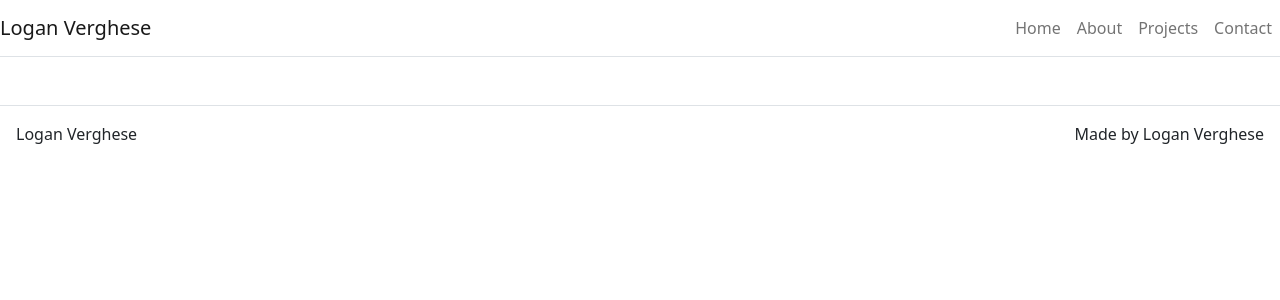
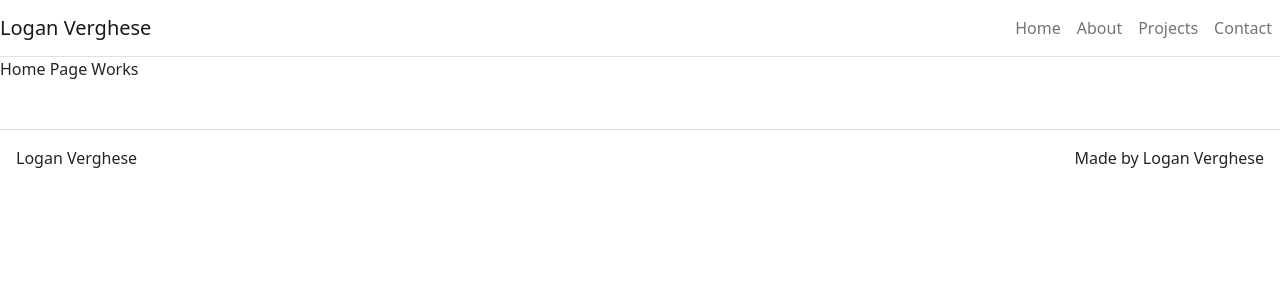
Before and after one commit to lverghese/react-portfoliolv, a React (Create React App) app: page /contact in a window 1280 px wide. Shown: the top 300 px of the page. Built offline with nearby package versions, Linux system fonts and the light colour scheme.

Commit message:
home page init

```diff
--- a/src/App.js
+++ b/src/App.js
@@ -1,7 +1,8 @@
 import React from 'react';
-import { BrowserRouter as Router } from 'react-router-dom';
-import { Container } from 'react-bootstrap';
-import Navigation from './components/Navigation';
+import { BrowserRouter as Router, Routes, Route} from 'react-router-dom';
+import { Container} from 'react-bootstrap';
+import Navigation from './components/Navigation'
+import Home from './components/Home';
 import Footer from './components/Footer';
 import './App.css';
 
@@ -42,10 +43,12 @@ class App extends React.Component {
     return (
       <Router>
         <Container className="p-0" fluid={true}>
-        {/*navbar goes here */}
-        <Navigation />
-        <Footer />
+          <Navigation />
+          <Home />
+          <Footer />
+
         </Container>
+
       </Router>
     );
   }
--- /dev/null
+++ b/src/components/Home/index.js
@@ -0,0 +1,11 @@
+import React from "react";
+
+function Home(props) {
+
+    return(
+        <p>Home Page Works</p>
+
+    )
+}
+
+export default Home;
```
Also changed, not shown: src/components/Navigation/index.js (+4 -3 lines).
